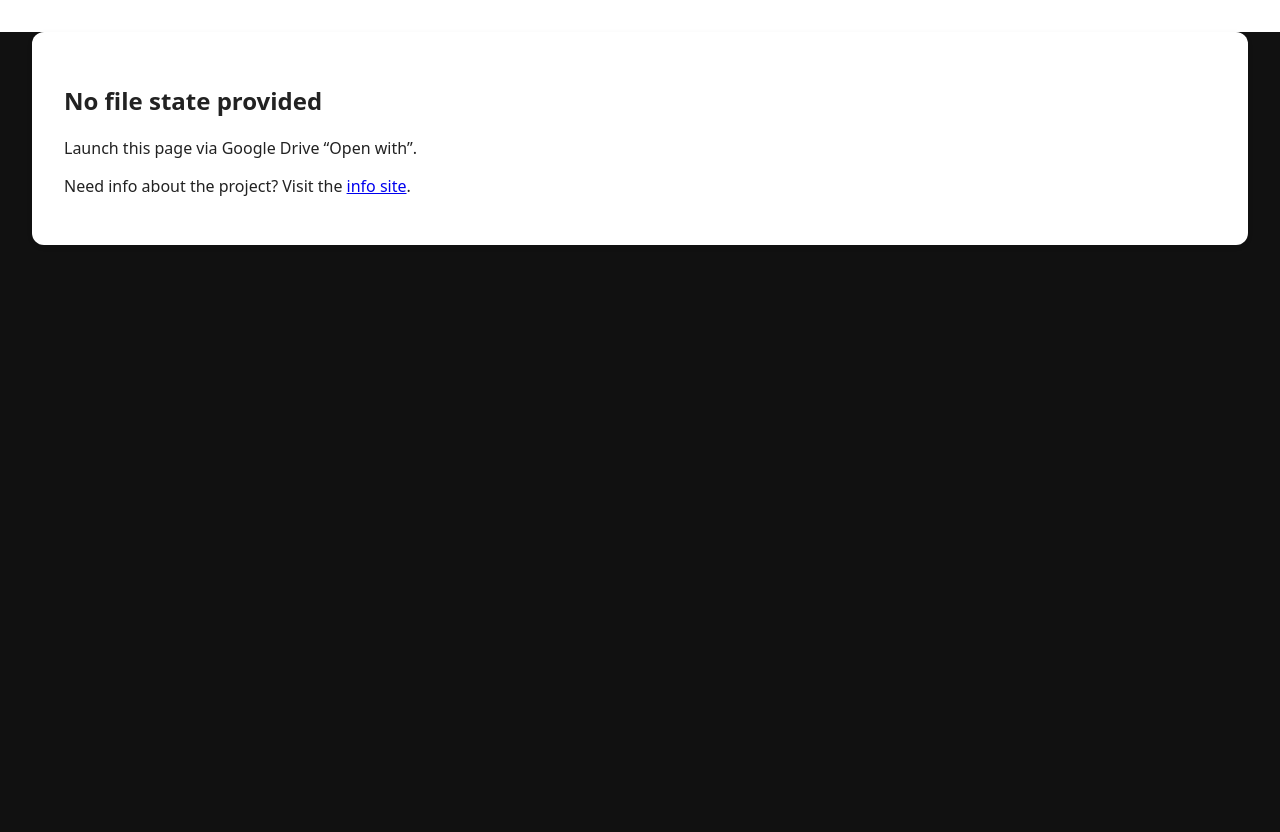
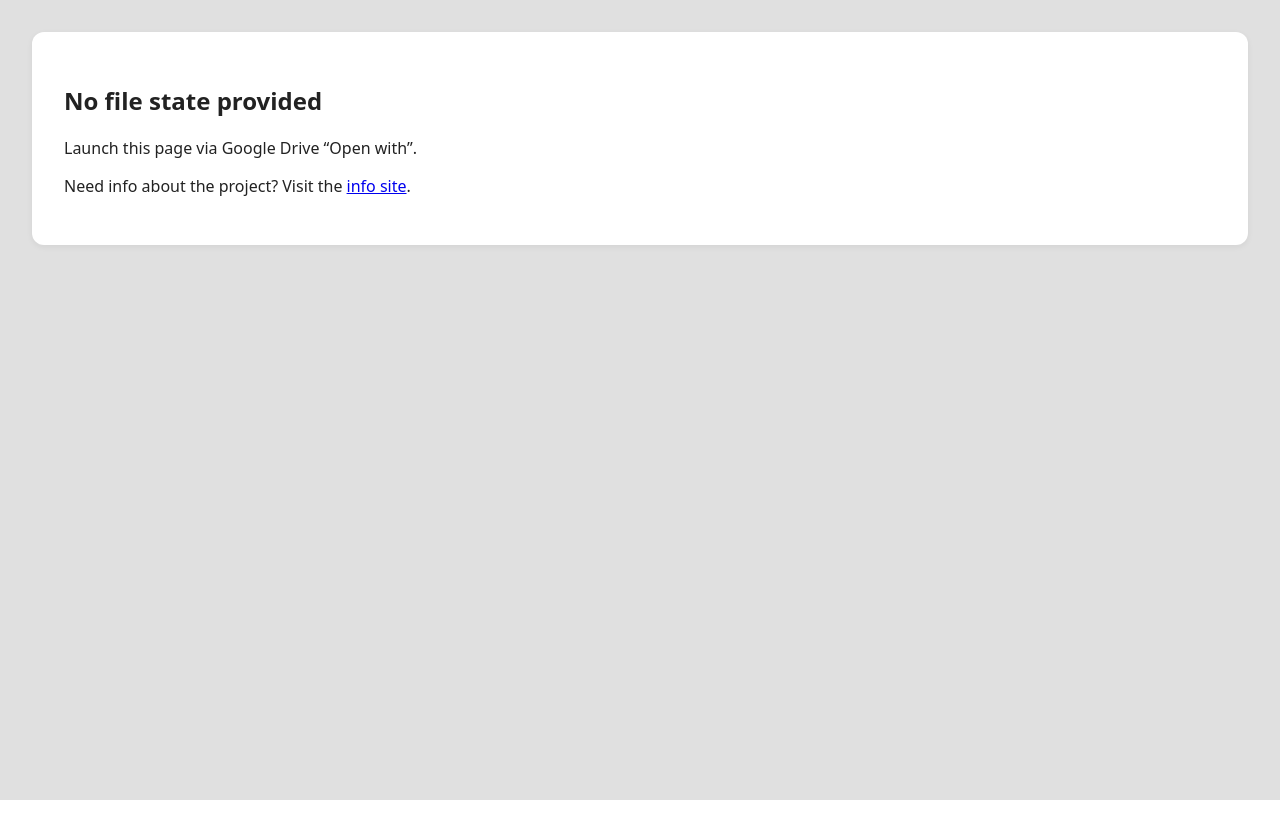
Before and after one commit to aneuhold/tiddlydrive, a SvelteKit app in the folder app/: page / in a window 1280 px wide. After the commit the page ends 800 px from the top, so only its background shows below. Built offline with nearby package versions, Linux system fonts and the light colour scheme.

Commit message:
Fix up styles

```diff
--- a/app/src/routes/+page.svelte
+++ b/app/src/routes/+page.svelte
@@ -113,14 +113,14 @@
   .app-shell {
     margin: 0;
     padding: 0;
-    height: 100%;
   }
   .app-shell {
     font-family: system-ui, sans-serif;
-    background: #111;
     color: #222;
+    display: flex;
+    flex-direction: column;
     min-height: 100vh;
-    position: relative;
+    background-color: #e0e0e0;
   }
   .frame-wrapper {
     position: relative;
```
